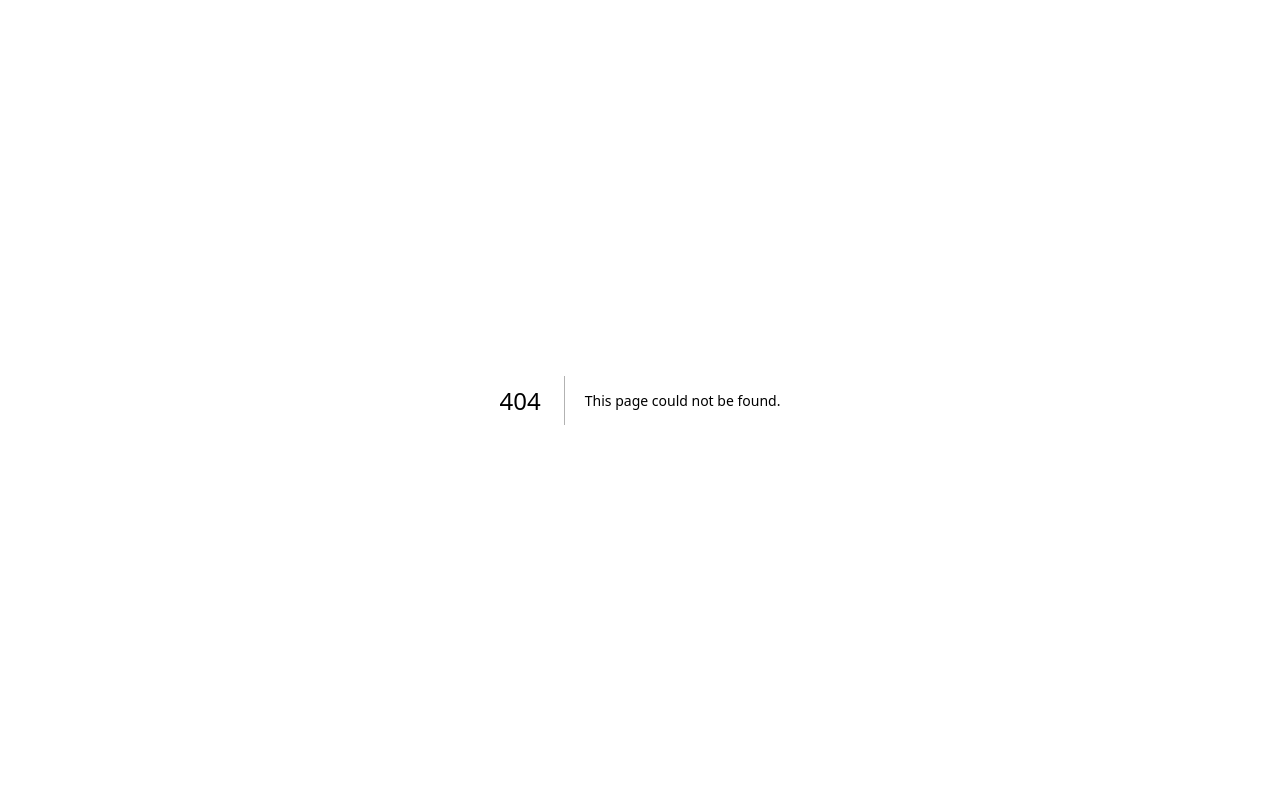
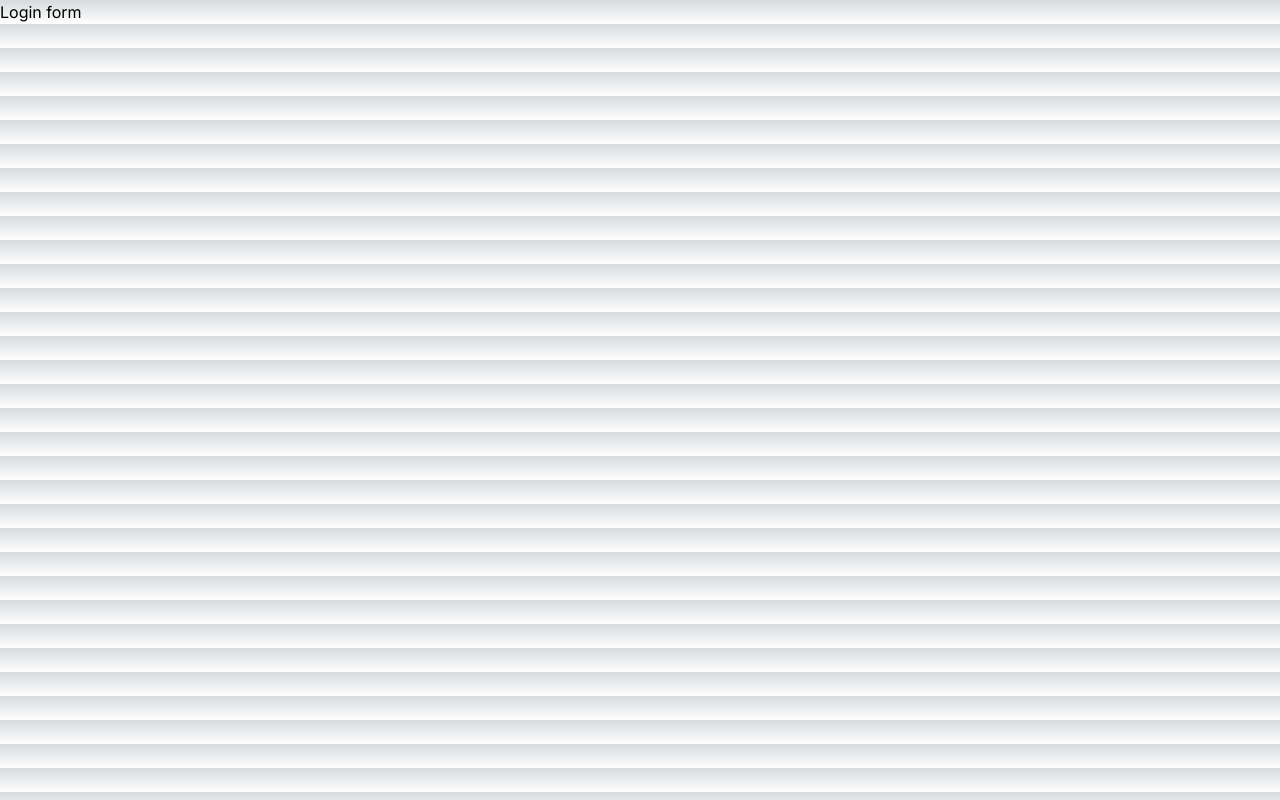
Before and after one commit to FadiZahhar/servicesapp, a Next.js app: page /dashboard/signin in a window 1280 px wide. Before the commit this address had no page. Built offline with nearby package versions, Linux system fonts and the light colour scheme.

Commit message:
preparing the code for next js

```diff
--- /dev/null
+++ b/app/dashboard/page.tsx
@@ -0,0 +1,3 @@
+export default function Dashboard() {
+    return(<h1>Dashboard</h1>)
+}
--- /dev/null
+++ b/app/dashboard/signin/page.tsx
@@ -0,0 +1,4 @@
+import LoginForm from "@/components/login"
+export default function SignIn(){
+    return(<LoginForm />)
+}
--- /dev/null
+++ b/components/login/index.tsx
@@ -0,0 +1,3 @@
+export default function LoginForm() {
+    return (<h1>Login form</h1>)
+}
--- /dev/null
+++ b/components/login/signupform.tsx
@@ -0,0 +1,3 @@
+export default function SignUpForm(){
+    return (<h1>Sign up form</h1>)
+}
```
Also changed, not shown: app/dashboard/changepassword/page.tsx (added), app/dashboard/signup/page.tsx (added), components/login/changepasswordform.tsx (added).
